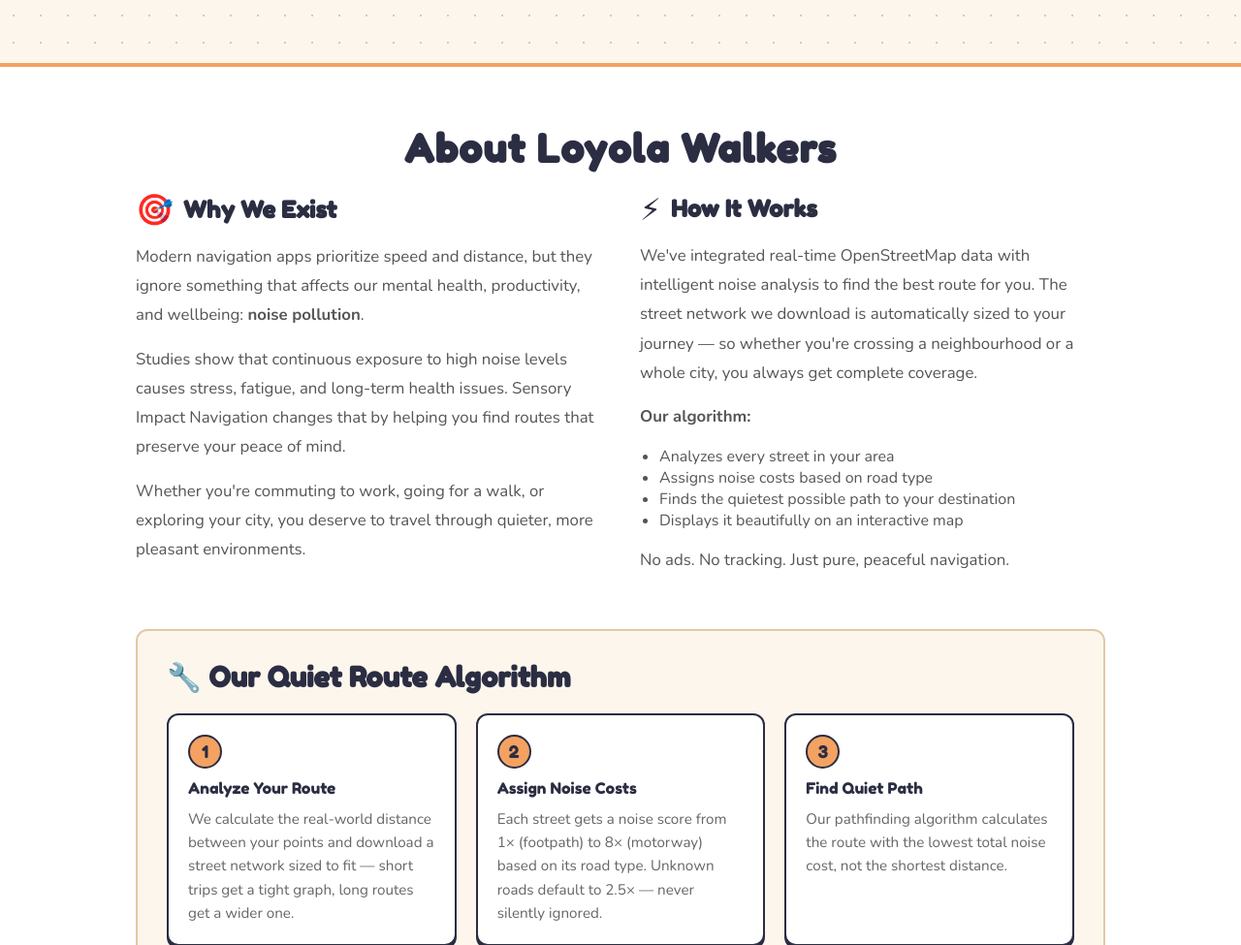
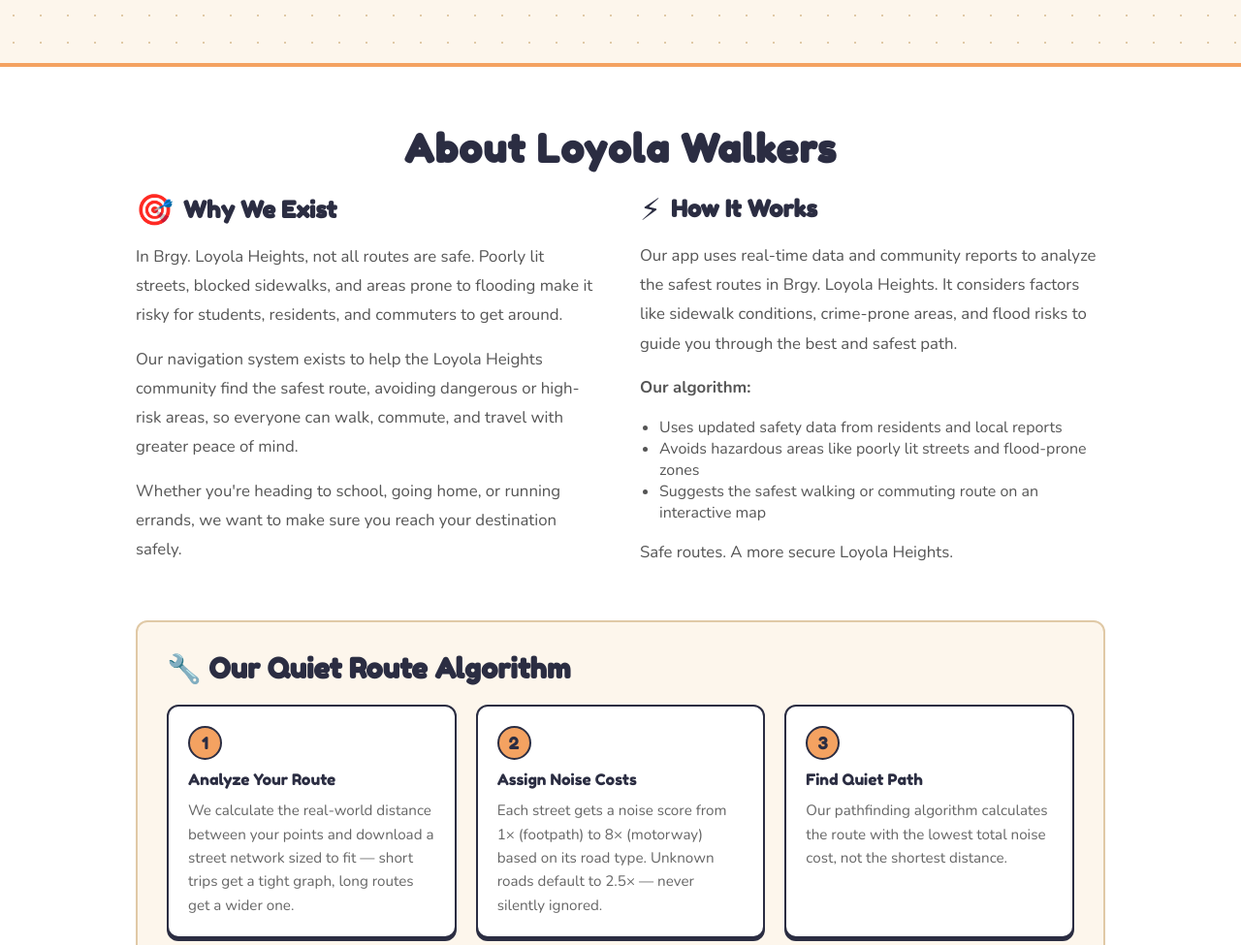
Before and after one commit to Lance-BM/NavigationSystem, a Python web app: template templates/map.html in a window 1280 px wide. Shown: the part 866-1841 px from the top of the page at 97% size. Run offline with Jinja, Linux system fonts and the light colour scheme; the template is opened without the code that fills it, so the values that code supplies are empty; grey boxes are pictures that could not be loaded.

Commit message:
Update map.html

```diff
--- a/templates/map.html
+++ b/templates/map.html
@@ -44,32 +44,31 @@
             <div class="about-text">
                 <h3><span class="icon">🎯</span> Why We Exist</h3>
                 <p>
-                    Modern navigation apps prioritize speed and distance, but they ignore something that affects our mental health, productivity, and wellbeing: <strong>noise pollution</strong>.
+                    In Brgy. Loyola Heights, not all routes are safe. Poorly lit streets, blocked sidewalks, and areas prone to flooding make it risky for students, residents, and commuters to get around.
                 </p>
                 <p>
-                    Studies show that continuous exposure to high noise levels causes stress, fatigue, and long-term health issues. Sensory Impact Navigation changes that by helping you find routes that preserve your peace of mind.
+                    Our navigation system exists to help the Loyola Heights community find the safest route, avoiding dangerous or high-risk areas, so everyone can walk, commute, and travel with greater peace of mind.
                 </p>
                 <p>
-                    Whether you're commuting to work, going for a walk, or exploring your city, you deserve to travel through quieter, more pleasant environments.
+                    Whether you're heading to school, going home, or running errands, we want to make sure you reach your destination safely.
                 </p>
             </div>
 
             <div class="about-text">
                 <h3><span class="icon">⚡</span> How It Works</h3>
                 <p>
-                    We've integrated real-time OpenStreetMap data with intelligent noise analysis to find the best route for you. The street network we download is automatically sized to your journey — so whether you're crossing a neighbourhood or a whole city, you always get complete coverage.
+                    Our app uses real-time data and community reports to analyze the safest routes in Brgy. Loyola Heights. It considers factors like sidewalk conditions, crime-prone areas, and flood risks to guide you through the best and safest path.
                 </p>
                 <p>
                     <strong>Our algorithm:</strong>
                 </p>
                 <ul style="margin: 15px 0 15px 20px; color: #555;">
-                    <li>Analyzes every street in your area</li>
-                    <li>Assigns noise costs based on road type</li>
-                    <li>Finds the quietest possible path to your destination</li>
-                    <li>Displays it beautifully on an interactive map</li>
+                    <li>Uses updated safety data from residents and local reports</li>
+                    <li>Avoids hazardous areas like poorly lit streets and flood-prone zones</li>
+                    <li>Suggests the safest walking or commuting route on an interactive map</li>
                 </ul>
                 <p>
-                    No ads. No tracking. Just pure, peaceful navigation.
+                    Safe routes. A more secure Loyola Heights.
                 </p>
             </div>
         </div>
```
